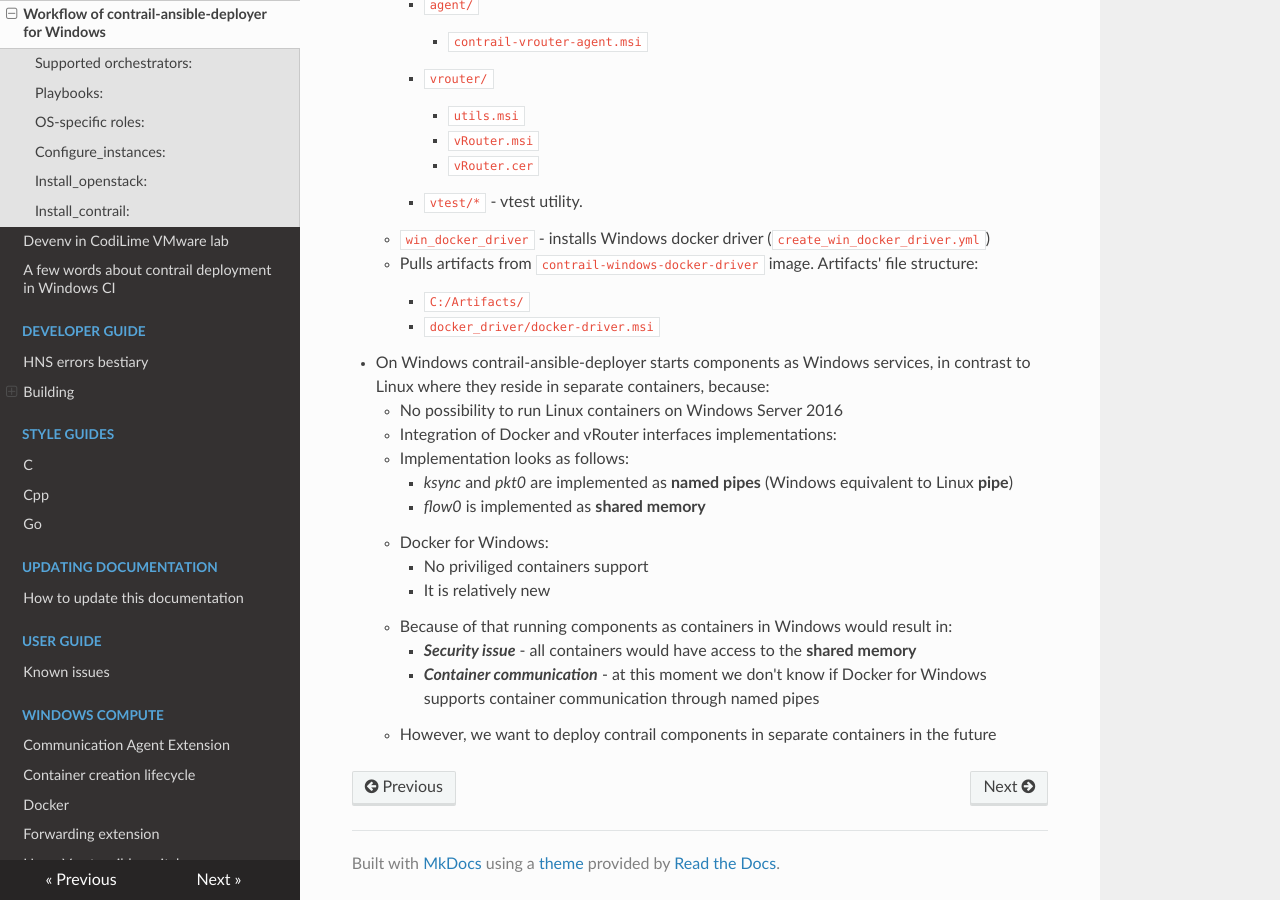
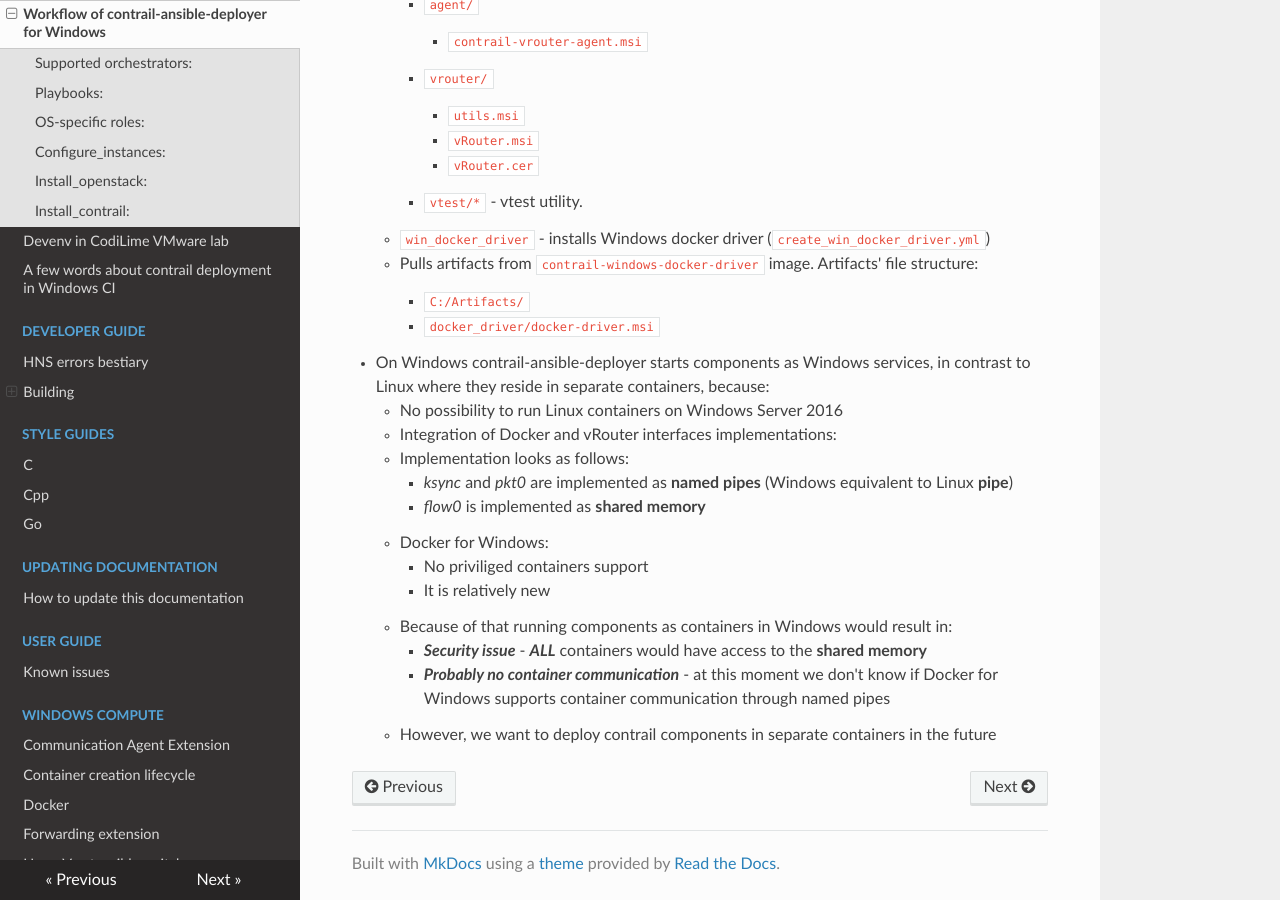
Before and after one commit to piotr-szuberski/contrail-windows-docs, an MkDocs documentation site: the page built from doc/contrail_deployment/CAD_for_windows_design.md, in a window 1280 px wide and 900 px high, scrolled down 1200 px. Built offline with MkDocs 1.6.1, drawn with Linux system fonts in a browser that asks for light colours; nearby versions of some CDN libraries.

Commit message:
Fix typos

```diff
--- a/doc/contrail_deployment/CAD_for_windows_design.md
+++ b/doc/contrail_deployment/CAD_for_windows_design.md
@@ -51,6 +51,6 @@
         * No priviliged containers support
         * It is relatively new
       * Because of that running components as containers in Windows would result in:
-        * **_Security issue_** - all containers would have access to the **shared memory**
-        * **_Container communication_** - at this moment we don't know if Docker for Windows supports container communication through named pipes
+        * **_Security issue_** - **_ALL_** containers would have access to the **shared memory**
+        * **_Probably no container communication_** - at this moment we don't know if Docker for Windows supports container communication through named pipes
       * However, we want to deploy contrail components in separate containers in the future
```
